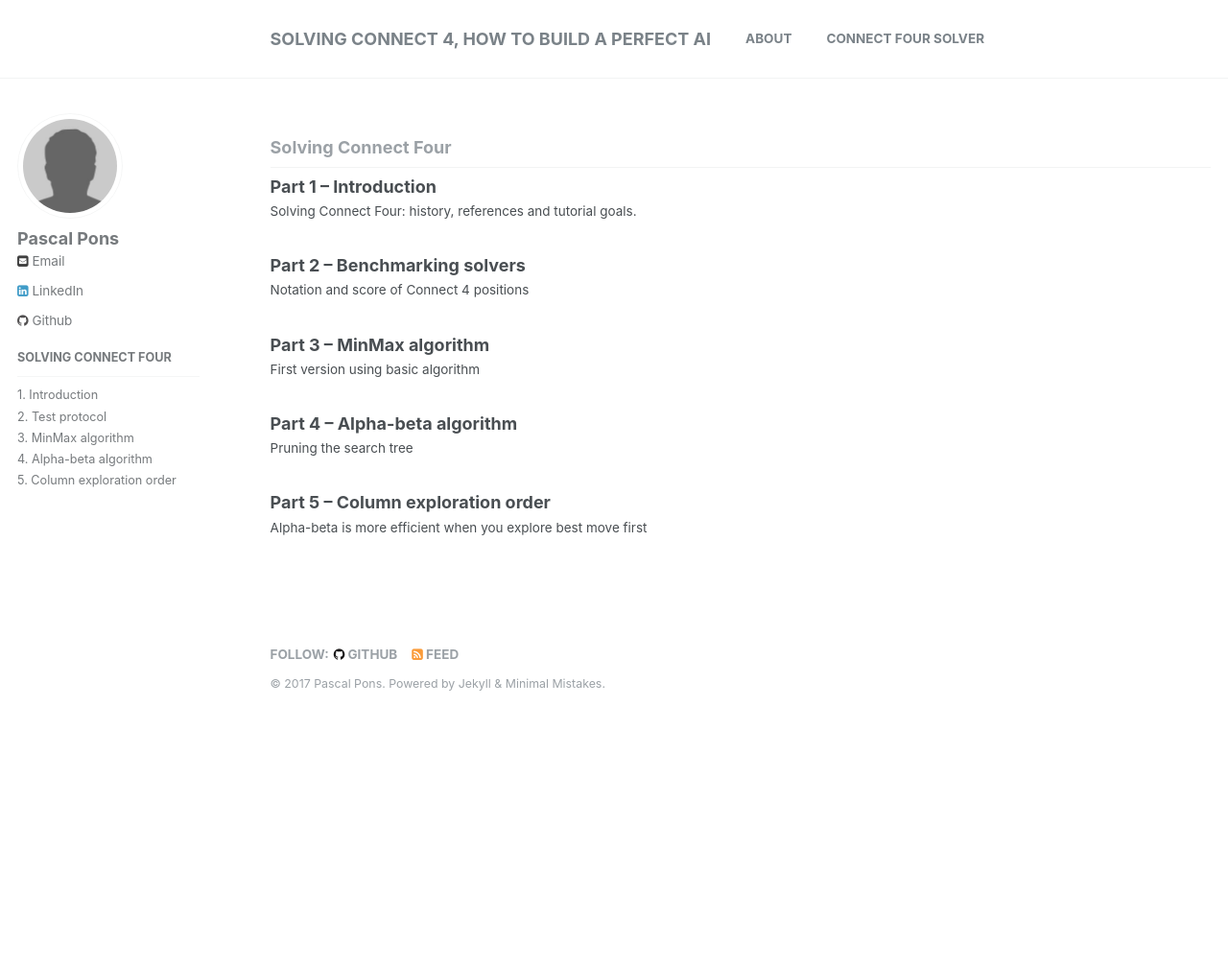
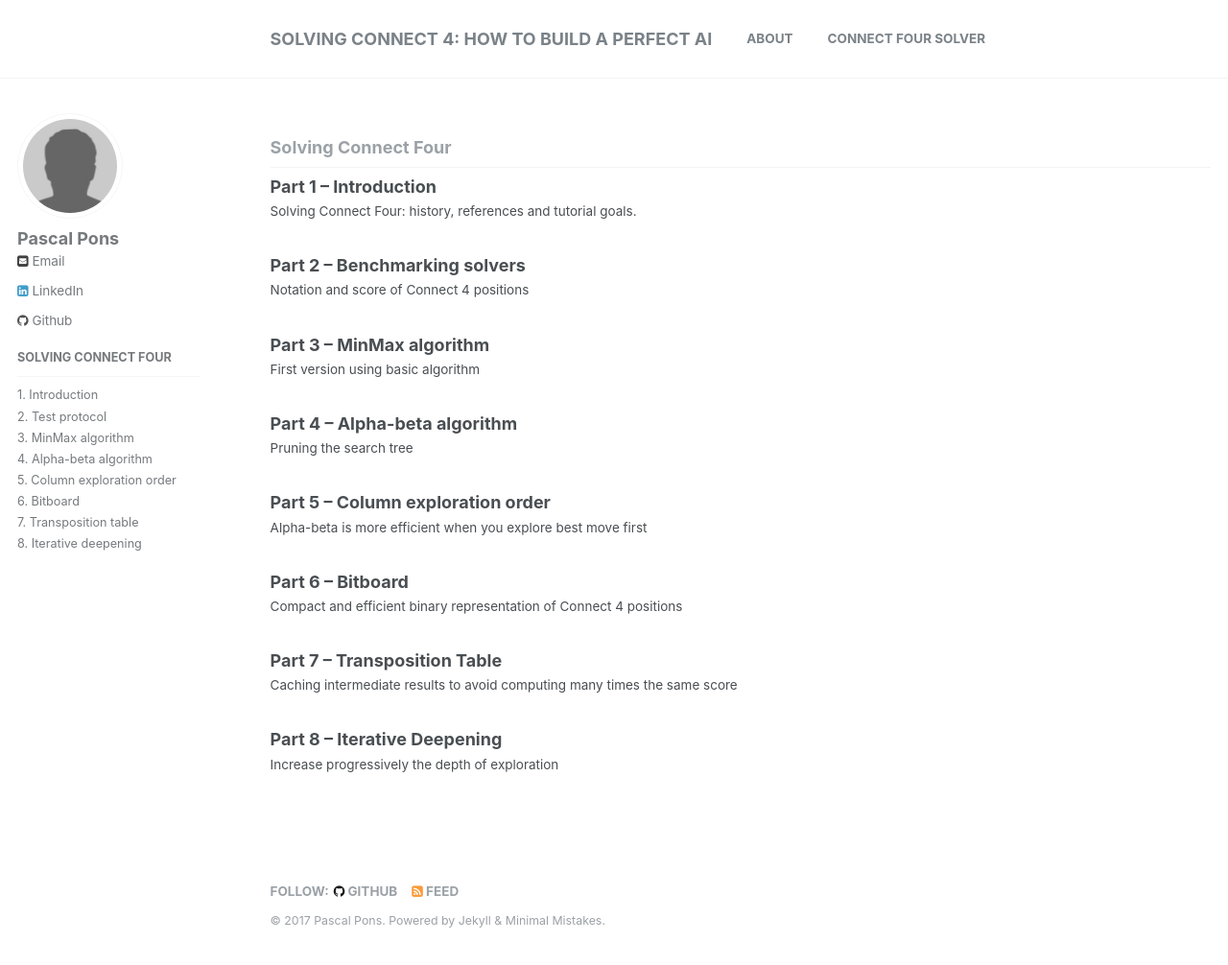
Before and after one commit to gamesolver/gamesolver.github.io, a Jekyll site: the page built from index.html, in a window 1280 px wide and 1024 px high. Shown: the top 1006 px of the window at 96% size. Built offline with Jekyll 4.4.1, drawn with Linux system fonts in a browser that asks for light colours; the list of posts is cut into pages by our own code.

Commit message:
adding next post titles

```diff
--- a/_config.yml
+++ b/_config.yml
@@ -7,7 +7,7 @@
 
 # Site Settings
 locale                   : "en-US"
-title                    : "Solving Connect 4, how to build a perfect AI"
+title                    : "Solving Connect 4: how to build a perfect AI"
 title_separator          : "-"
 name                     : "Pascal Pons"
 description              : "Artificial Intelligence algorithms blog and comprehensive tutorial to build a perfect Connect Four solver."
--- a/_data/navigation.yml
+++ b/_data/navigation.yml
@@ -18,4 +18,10 @@
       - title: "4. Alpha-beta algorithm"
         url: /solving-connect-four/04-alphabeta/
       - title: "5. Column exploration order"
-        url: /solving-connect-four/05-column-exloration-order/
+        url: /solving-connect-four/05-column-exploration-order/
+      - title: "6. Bitboard"
+        url: /solving-connect-four/06-bitboard/
+      - title: "7. Transposition table"
+        url: /solving-connect-four/07-transposition-table
+      - title: "8. Iterative deepening"
+        url: /solving-connect-four/08-iterative-deepening/
--- /dev/null
+++ b/_solving-connect-four/06-bitboard.md
@@ -0,0 +1,11 @@
+---
+title:  "Part 6 -- Bitboard"
+date:   2017-02-25 00:00:00 +0000
+excerpt: "Compact and efficient binary representation of Connect 4 positions"
+---
+
+Coming soon.
+
+
+# Tutorial plan
+{% include nav_list nav="side" %}
--- /dev/null
+++ b/_solving-connect-four/07-transposition-table.md
@@ -0,0 +1,11 @@
+---
+title:  "Part 7 -- Transposition Table"
+date:   2017-02-25 00:00:00 +0000
+excerpt: "Caching intermediate results to avoid computing many times the same score"
+---
+
+Coming soon.
+
+
+# Tutorial plan
+{% include nav_list nav="side" %}
--- /dev/null
+++ b/_solving-connect-four/08-iterative-deepening.md
@@ -0,0 +1,11 @@
+---
+title:  "Part 8 -- Iterative Deepening"
+date:   2017-02-25 00:00:00 +0000
+excerpt: "Increase progressively the depth of exploration"
+---
+
+Coming soon.
+
+
+# Tutorial plan
+{% include nav_list nav="side" %}
```
